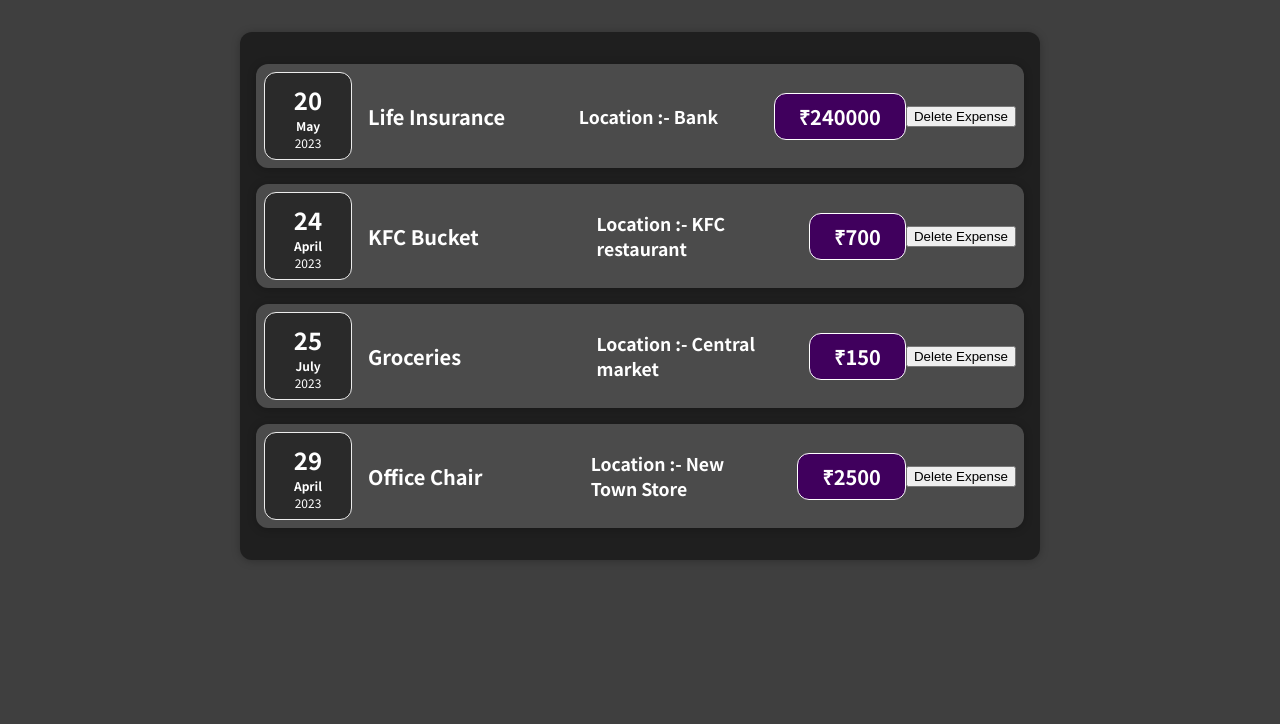
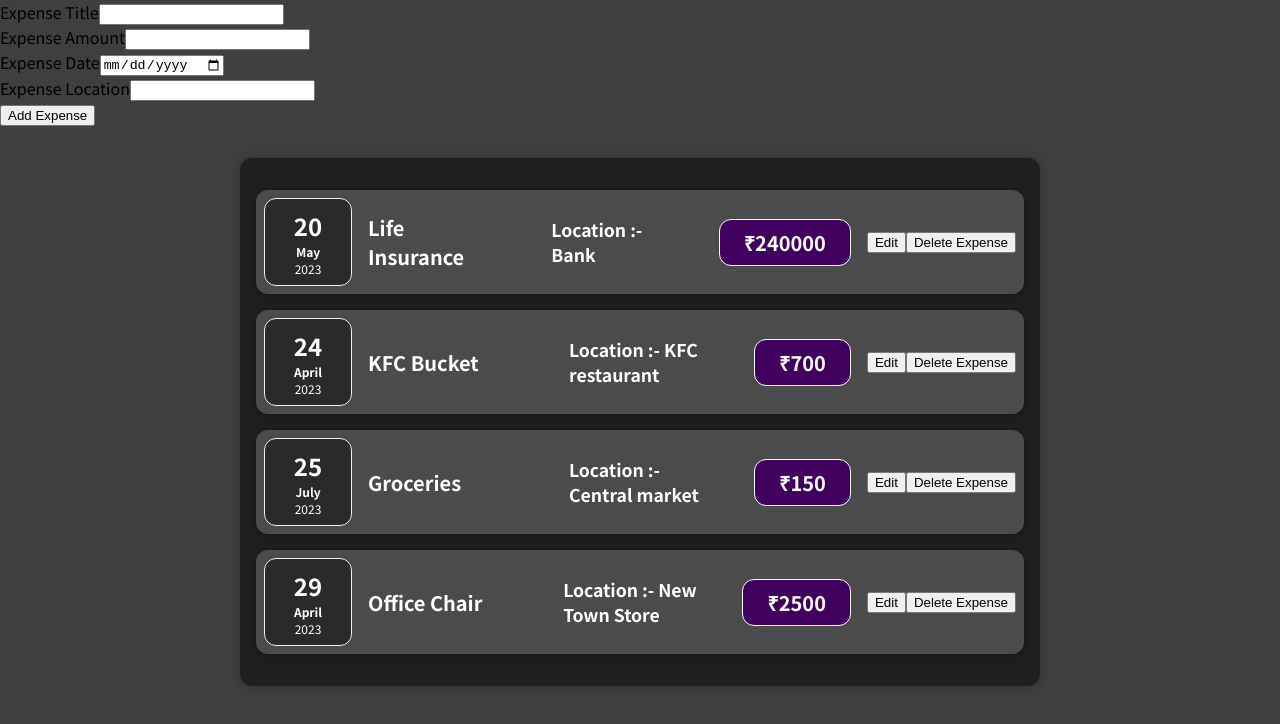
Before and after one commit to RishabhChhokar/my-react-app, a React (Create React App) app: page / in a window 1280 px wide. Shown: the top 724 px of the page. Built offline with nearby package versions, Linux system fonts and the light colour scheme.

Commit message:
Added NewExpense component with no styling.

```diff
--- a/src/App.js
+++ b/src/App.js
@@ -1,4 +1,5 @@
 import Expenses from "./Components/Expenses/Expenses";
+import NewExpense from "./Components/NewExpenses/NewExpense";
 const App = () => {
   let expenses = [
     {
@@ -32,9 +33,10 @@ const App = () => {
   ];
   return (
     <div>
+      <NewExpense />
       <Expenses items={expenses} />
     </div>
   );
-}
+};
 
 export default App;
--- a/src/Components/Expenses/ExpenseDetails.js
+++ b/src/Components/Expenses/ExpenseDetails.js
@@ -1,12 +1,19 @@
 import "./ExpenseItems.css";
+import React, { useState } from "react";
 const ExpenseDetails = (props) => {
+  const [expenseTitle, setExpenseTitle] = useState(props.expenseItem);
+  const editExpenseHandler = () => {
+    setExpenseTitle("New Name");
+    console.log(expenseTitle)
+  };
   return (
     <div className="expense-item__description">
-      <h2>{props.expenseItem}</h2>
+      <h2>{expenseTitle}</h2>
       <h3>Location :- {props.locationOfExpenditure}</h3>
       <div className="expense-item__price">₹{props.itemPrice}</div>
+      <button onClick={editExpenseHandler}>Edit</button>
     </div>
   );
-}
+};
 
 export default ExpenseDetails;
--- a/src/Components/Expenses/Expenses.js
+++ b/src/Components/Expenses/Expenses.js
@@ -2,7 +2,6 @@ import React, { useState } from "react";
 import ExpenseItems from "./ExpenseItems";
 import "./Expenses.css";
 import Card from "../UI/Card";
-
 const Expenses = (props) => {
   const [expenses, setExpenses] = useState(props.items);
   const onDeletionOfExpense = (id) => {
@@ -24,6 +23,7 @@ const Expenses = (props) => {
         />
       ))}
     </Card>
+
   );
 };
 
--- /dev/null
+++ b/src/Components/NewExpenses/ExpenseForm.js
@@ -0,0 +1,30 @@
+const ExpenseForm = () => {
+
+    // const titleExpenseHandler = (event) => {
+    //     console.log(event.target.value)
+    // }
+  return (
+    <form>
+      <div>
+        <lable>Expense Title</lable>
+        <input type="text" onChange={(event)=>console.log(event.target.value)} />
+      </div>
+      <div>
+        <lable>Expense Amount</lable>
+        <input type="Number" />
+      </div>
+      <div>
+        <lable>Expense Date</lable>
+        <input type="date" />
+      </div>
+      <div>
+        <lable>Expense Location</lable>
+        <input type="text" />
+      </div>
+      <div>
+        <button type="Submit">Add Expense</button>
+      </div>
+    </form>
+  );
+};
+export default ExpenseForm;
--- /dev/null
+++ b/src/Components/NewExpenses/NewExpense.js
@@ -0,0 +1,9 @@
+import ExpenseForm from "./ExpenseForm";
+
+const NewExpense = () => {
+    return (
+        <ExpenseForm/>
+    )
+}
+
+export default NewExpense;
```
